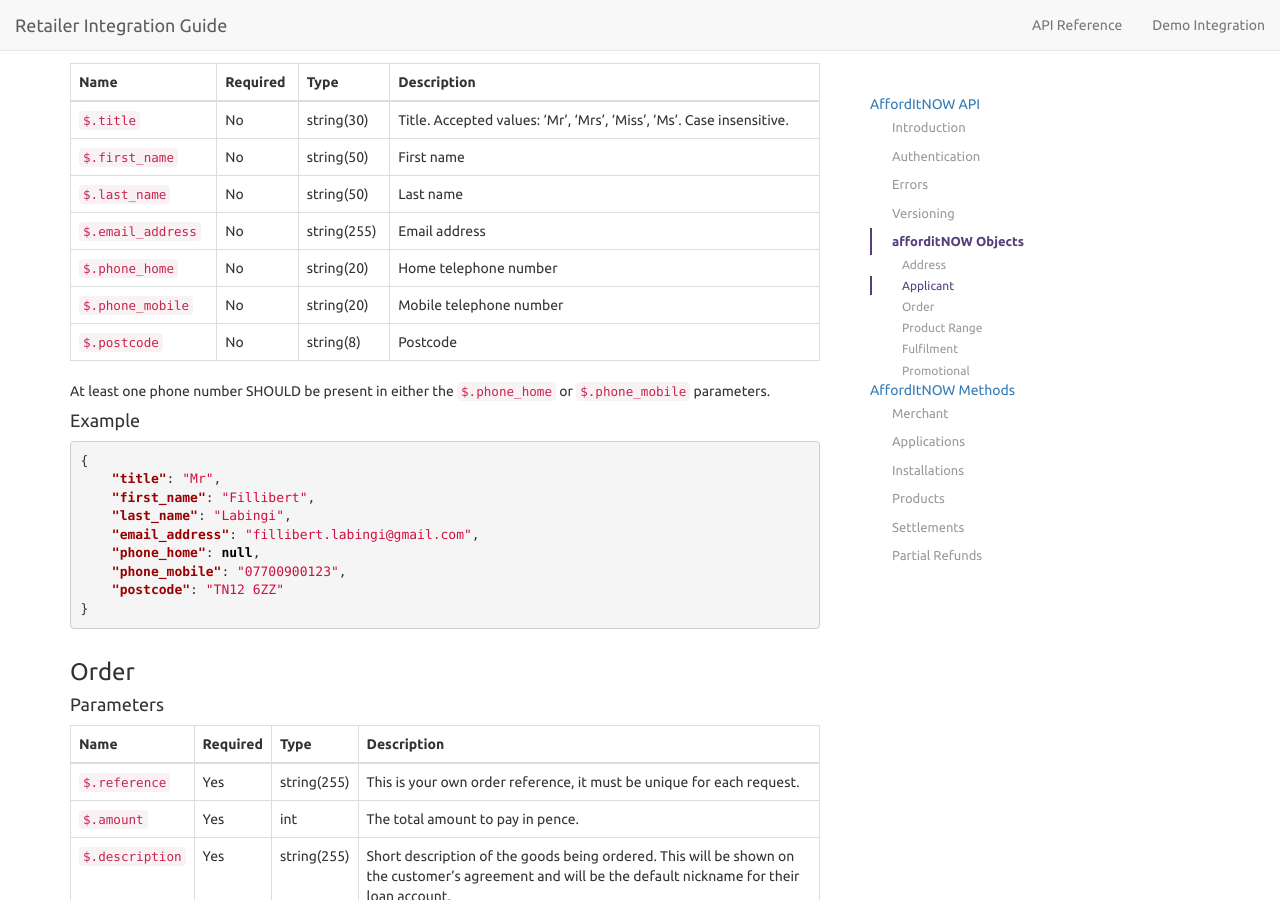
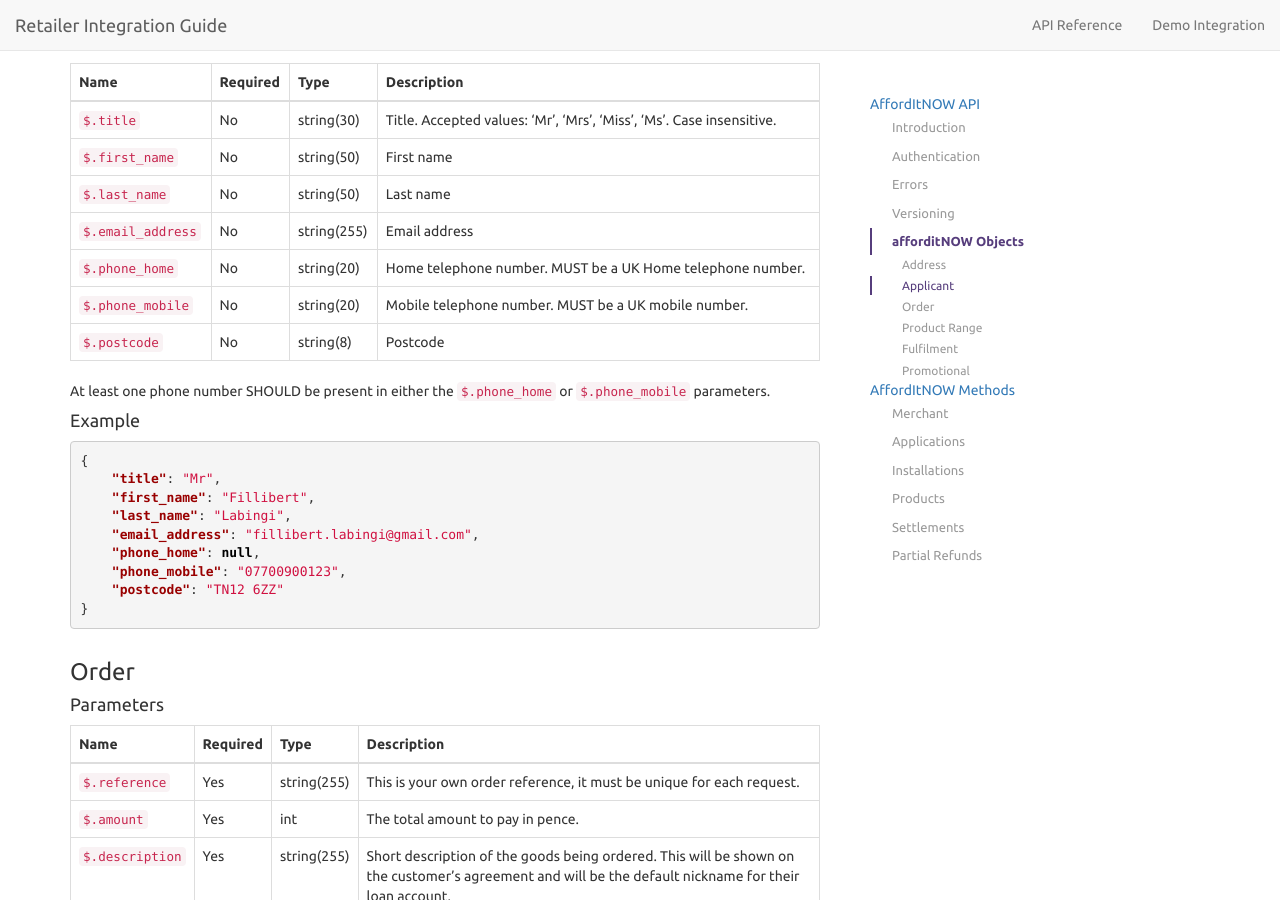
Before and after one commit to PayBreak/retailer-integration-guide, a Jekyll site: the page built from api/index.md, in a window 1280 px wide and 900 px high, scrolled down 3481 px. Built offline with Jekyll 4.4.1, drawn with Linux system fonts in a browser that asks for light colours; nearby versions of some CDN libraries; Markdown is read by kramdown in place of the engine named in the settings.

Commit message:
Phone numbers

```diff
--- a/_includes/v4/objects.md
+++ b/_includes/v4/objects.md
@@ -44,8 +44,8 @@ Name | Required | Type | Description
 `$.first_name` | No | string(50) | First name
 `$.last_name` | No | string(50) |  Last name
 `$.email_address` | No | string(255) | Email address
-`$.phone_home` | No | string(20) | Home telephone number
-`$.phone_mobile` | No | string(20) | Mobile telephone number
+`$.phone_home` | No | string(20) | Home telephone number. MUST be a UK Home telephone number.
+`$.phone_mobile` | No | string(20) | Mobile telephone number. MUST be a UK mobile number.
 `$.postcode` | No | string(8) | Postcode
 
 At least one phone number SHOULD be present in either the `$.phone_home` or
```
